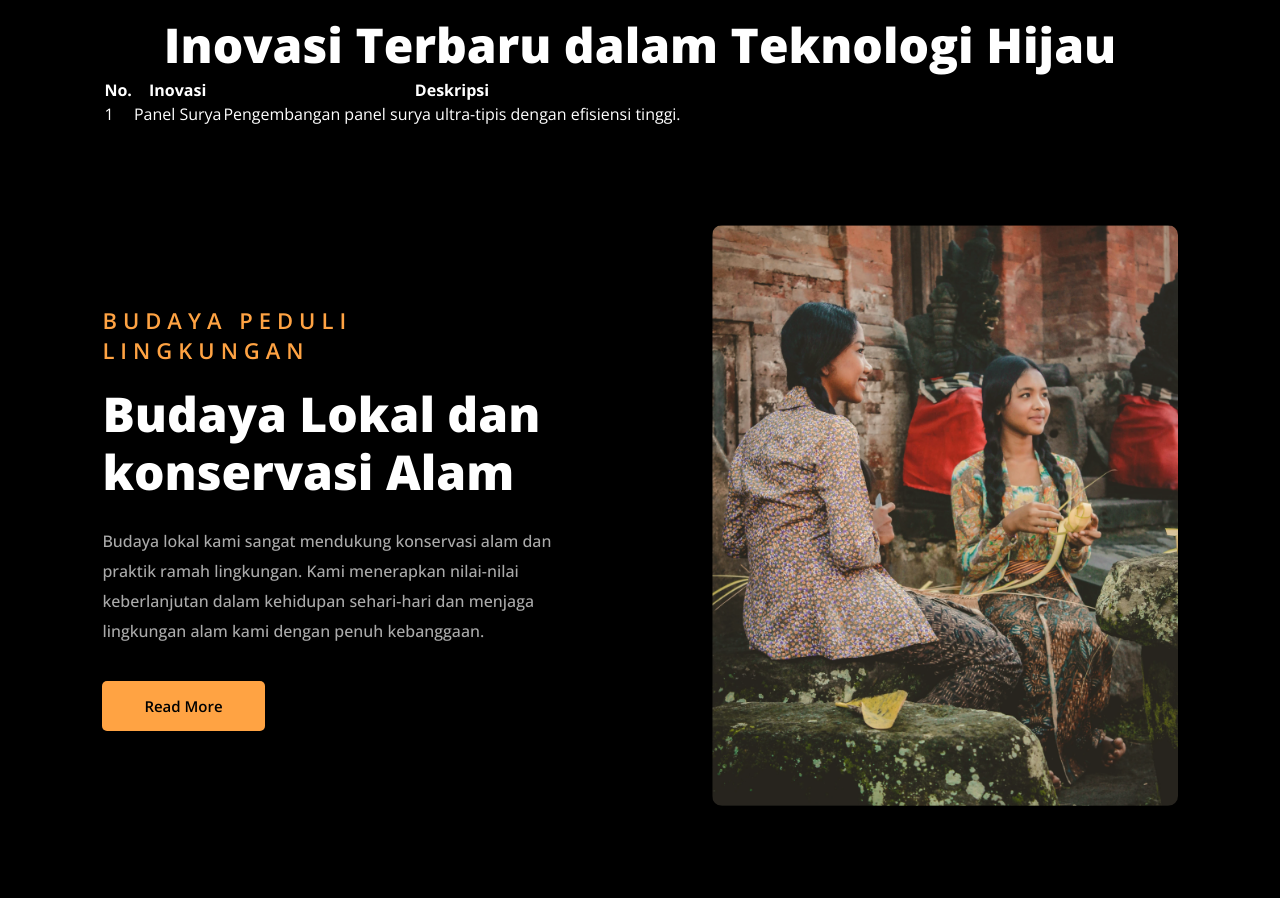
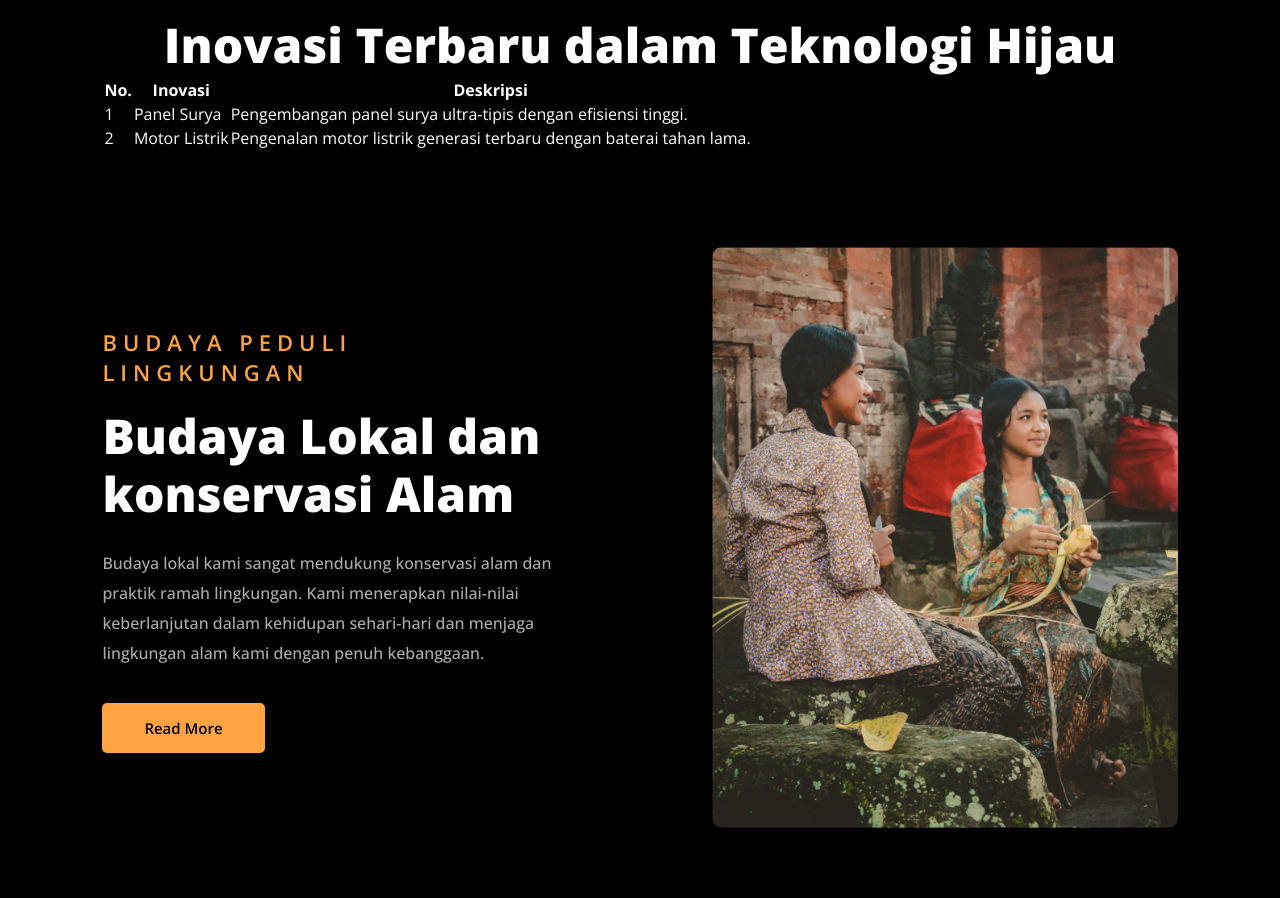
Before and after one commit to heruarbianto/TA-DW-22DX-MMC, a plain HTML site: page Program/index.html in a window 1280 px wide. Shown: the part 2580-3478 px from the top of the page. Drawn offline with nearby package versions, Linux system fonts and the light colour scheme.

Commit message:
ZANI : MEMBUAT ISI KONTEN 2 TABEL INOVASI TERBARU.

```diff
--- a/Program/index.html
+++ b/Program/index.html
@@ -123,9 +123,9 @@
         <td>Pengembangan panel surya ultra-tipis dengan efisiensi tinggi.</td>
       </tr>
       <tr>
-        <td></td>
-        <td></td>
-        <td></td>
+        <td>2</td>
+        <td>Motor Listrik</td>
+        <td>Pengenalan motor listrik generasi terbaru dengan baterai tahan lama.</td>
       </tr>
       <tr>
         <td></td>
```
